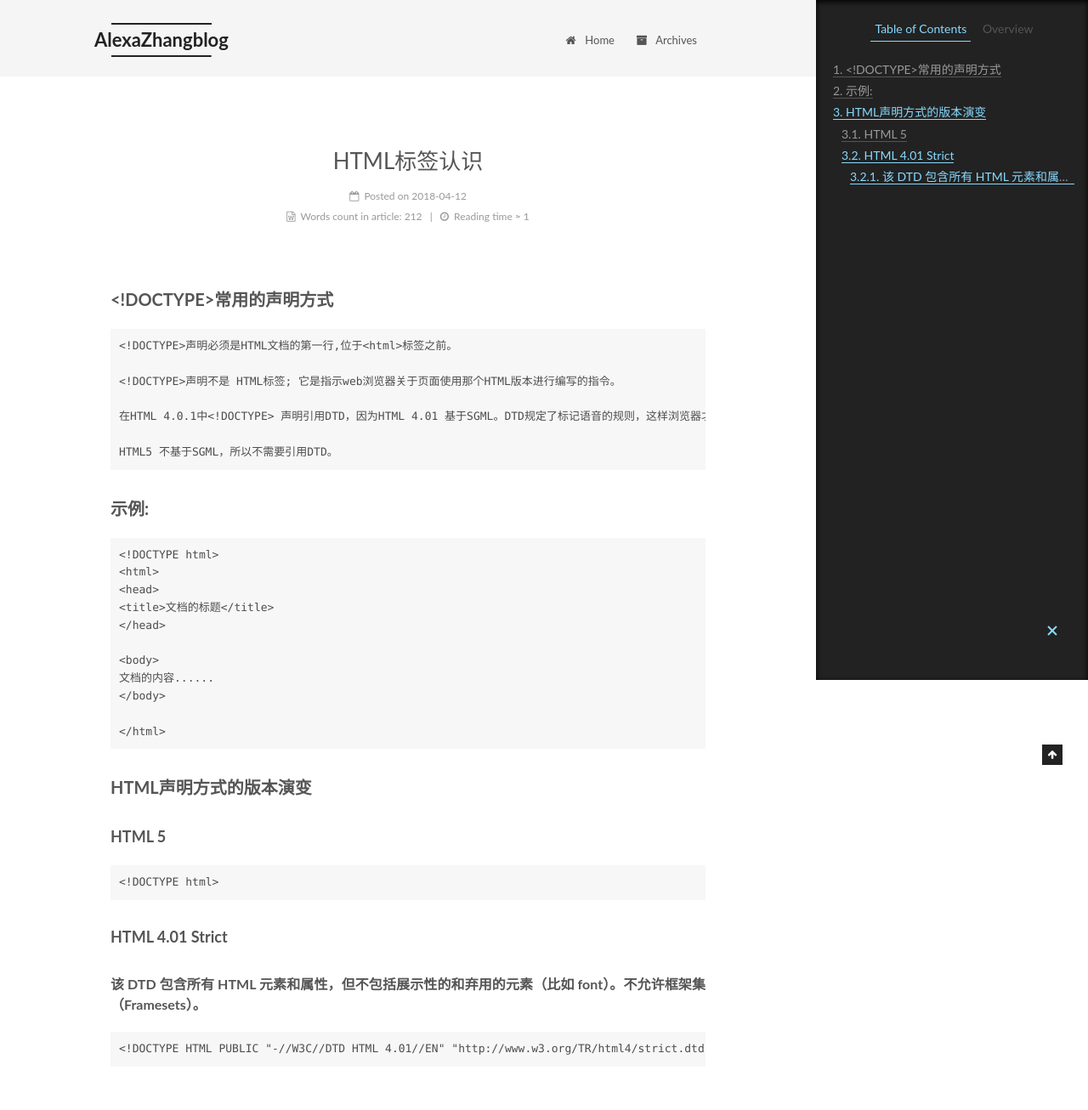
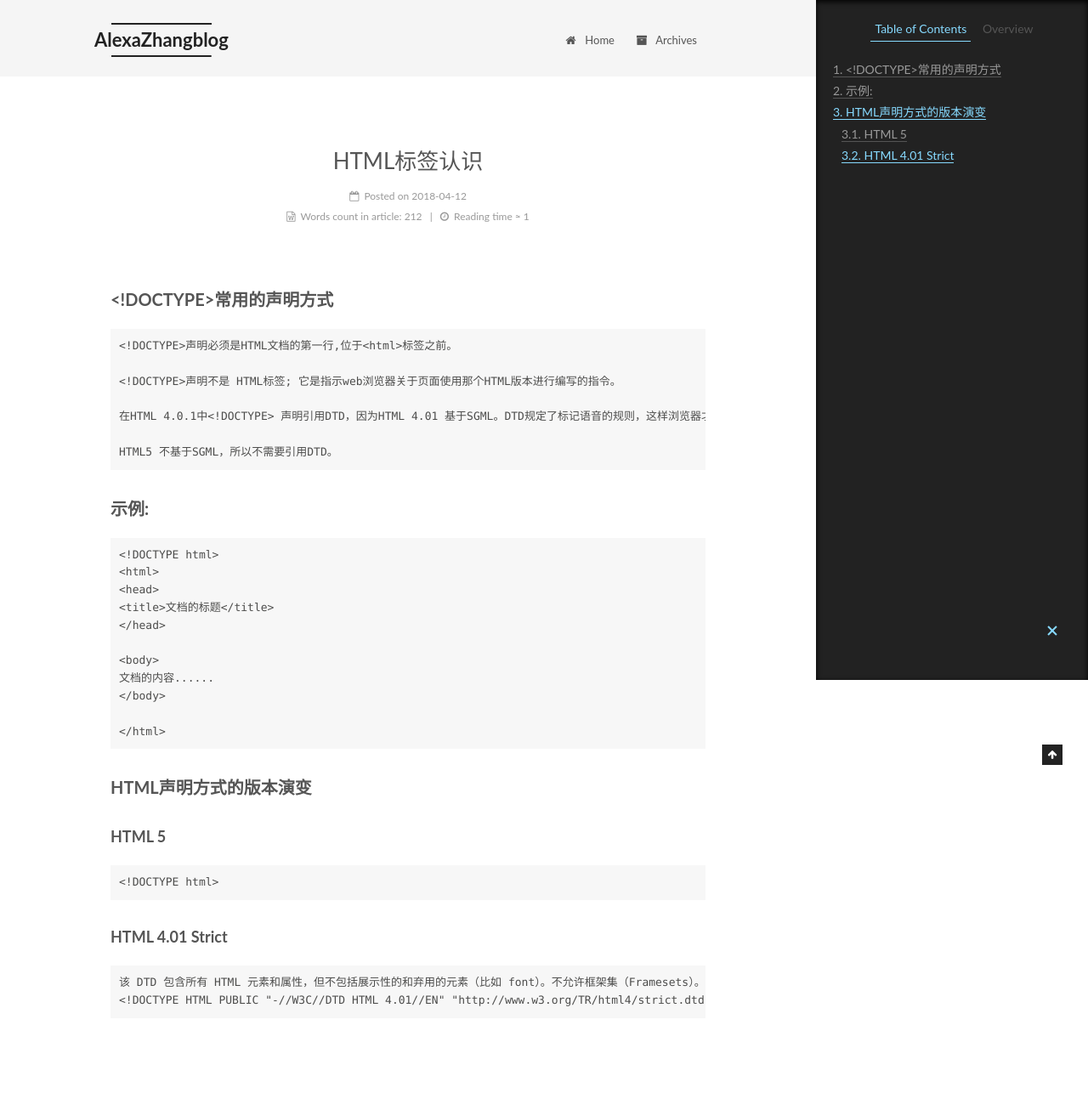
Before and after one commit to AlexaZhang/AlexaZhang.github.io, a plain HTML site: page 2018/04/12/HTML标签认识/index.html in a window 1280 px wide. Shown: the top 1306 px of the page at 85% size. Drawn offline with Linux system fonts and the light colour scheme.

Commit message:
Site updated: 2018-04-12 15:42:56

```diff
--- a/2018/04/12/HTML标签认识/index.html
+++ b/2018/04/12/HTML标签认识/index.html
@@ -86,7 +86,7 @@
 <meta property="og:site_name" content="AlexaZhangblog">
 <meta property="og:description" content="&amp;lt;!DOCTYPE&amp;gt;常用的声明方式&amp;lt;!DOCTYPE&amp;gt;声明必须是HTML文档的第一行,位于&amp;lt;html&amp;gt;标签之前。  &amp;lt;!DOCTYPE&amp;gt;声明不是 HTML标签; 它是指示web浏览器关于页面使用那个HTML版本进行编写的指令。  在HTML 4.0.1中&amp;lt;!DOCTYPE&amp;gt; 声明引用DTD，因为HTML 4.01 基于SGML。DTD规定">
 <meta property="og:locale" content="default">
-<meta property="og:updated_time" content="2018-04-12T07:40:38.168Z">
+<meta property="og:updated_time" content="2018-04-12T07:42:47.715Z">
 <meta name="twitter:card" content="summary">
 <meta name="twitter:title" content="HTML标签认识">
 <meta name="twitter:description" content="&amp;lt;!DOCTYPE&amp;gt;常用的声明方式&amp;lt;!DOCTYPE&amp;gt;声明必须是HTML文档的第一行,位于&amp;lt;html&amp;gt;标签之前。  &amp;lt;!DOCTYPE&amp;gt;声明不是 HTML标签; 它是指示web浏览器关于页面使用那个HTML版本进行编写的指令。  在HTML 4.0.1中&amp;lt;!DOCTYPE&amp;gt; 声明引用DTD，因为HTML 4.01 基于SGML。DTD规定">
@@ -349,7 +349,8 @@ HTML5 不基于SGML，所以不需要引用DTD。
 
 &lt;/html&gt;
 </code></pre><h3 id="HTML声明方式的版本演变"><a href="#HTML声明方式的版本演变" class="headerlink" title="HTML声明方式的版本演变"></a>HTML声明方式的版本演变</h3><h4 id="HTML-5"><a href="#HTML-5" class="headerlink" title="HTML 5"></a>HTML 5</h4><pre><code>&lt;!DOCTYPE html&gt;
-</code></pre><h4 id="HTML-4-01-Strict"><a href="#HTML-4-01-Strict" class="headerlink" title="HTML 4.01 Strict"></a>HTML 4.01 Strict</h4><h5 id="该-DTD-包含所有-HTML-元素和属性，但不包括展示性的和弃用的元素（比如-font）。不允许框架集（Framesets）。"><a href="#该-DTD-包含所有-HTML-元素和属性，但不包括展示性的和弃用的元素（比如-font）。不允许框架集（Framesets）。" class="headerlink" title="该 DTD 包含所有 HTML 元素和属性，但不包括展示性的和弃用的元素（比如 font）。不允许框架集（Framesets）。"></a>该 DTD 包含所有 HTML 元素和属性，但不包括展示性的和弃用的元素（比如 font）。不允许框架集（Framesets）。</h5><pre><code>&lt;!DOCTYPE HTML PUBLIC &quot;-//W3C//DTD HTML 4.01//EN&quot; &quot;http://www.w3.org/TR/html4/strict.dtd&quot;&gt;
+</code></pre><h4 id="HTML-4-01-Strict"><a href="#HTML-4-01-Strict" class="headerlink" title="HTML 4.01 Strict"></a>HTML 4.01 Strict</h4><pre><code>该 DTD 包含所有 HTML 元素和属性，但不包括展示性的和弃用的元素（比如 font）。不允许框架集（Framesets）。
+&lt;!DOCTYPE HTML PUBLIC &quot;-//W3C//DTD HTML 4.01//EN&quot; &quot;http://www.w3.org/TR/html4/strict.dtd&quot;&gt;
 </code></pre>
 
     </div>
@@ -518,7 +519,7 @@ HTML5 不基于SGML，所以不需要引用DTD。
 
 
 
-              <div class="post-toc-content"><ol class="nav"><li class="nav-item nav-level-3"><a class="nav-link" href="#lt-DOCTYPE-gt-常用的声明方式"><span class="nav-number">1.</span> <span class="nav-text">&lt;!DOCTYPE&gt;常用的声明方式</span></a></li><li class="nav-item nav-level-3"><a class="nav-link" href="#示例"><span class="nav-number">2.</span> <span class="nav-text">示例:</span></a></li><li class="nav-item nav-level-3"><a class="nav-link" href="#HTML声明方式的版本演变"><span class="nav-number">3.</span> <span class="nav-text">HTML声明方式的版本演变</span></a><ol class="nav-child"><li class="nav-item nav-level-4"><a class="nav-link" href="#HTML-5"><span class="nav-number">3.1.</span> <span class="nav-text">HTML 5</span></a></li><li class="nav-item nav-level-4"><a class="nav-link" href="#HTML-4-01-Strict"><span class="nav-number">3.2.</span> <span class="nav-text">HTML 4.01 Strict</span></a><ol class="nav-child"><li class="nav-item nav-level-5"><a class="nav-link" href="#该-DTD-包含所有-HTML-元素和属性，但不包括展示性的和弃用的元素（比如-font）。不允许框架集（Framesets）。"><span class="nav-number">3.2.1.</span> <span class="nav-text">该 DTD 包含所有 HTML 元素和属性，但不包括展示性的和弃用的元素（比如 font）。不允许框架集（Framesets）。</span></a></li></ol></li></ol></li></ol></div>
+              <div class="post-toc-content"><ol class="nav"><li class="nav-item nav-level-3"><a class="nav-link" href="#lt-DOCTYPE-gt-常用的声明方式"><span class="nav-number">1.</span> <span class="nav-text">&lt;!DOCTYPE&gt;常用的声明方式</span></a></li><li class="nav-item nav-level-3"><a class="nav-link" href="#示例"><span class="nav-number">2.</span> <span class="nav-text">示例:</span></a></li><li class="nav-item nav-level-3"><a class="nav-link" href="#HTML声明方式的版本演变"><span class="nav-number">3.</span> <span class="nav-text">HTML声明方式的版本演变</span></a><ol class="nav-child"><li class="nav-item nav-level-4"><a class="nav-link" href="#HTML-5"><span class="nav-number">3.1.</span> <span class="nav-text">HTML 5</span></a></li><li class="nav-item nav-level-4"><a class="nav-link" href="#HTML-4-01-Strict"><span class="nav-number">3.2.</span> <span class="nav-text">HTML 4.01 Strict</span></a></li></ol></li></ol></div>
 
 
           </div>
--- a/css/main.css
+++ b/css/main.css
@@ -1822,7 +1822,7 @@ pre .javascript .function {
   width: 4px;
   height: 4px;
   border-radius: 50%;
-  background: #71ffff;
+  background: #fc6f4e;
 }
 .links-of-blogroll {
   font-size: 13px;
```
Also changed, not shown: index.html (+2 -1 lines).
